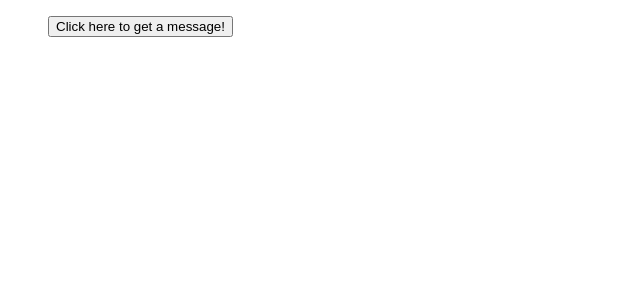
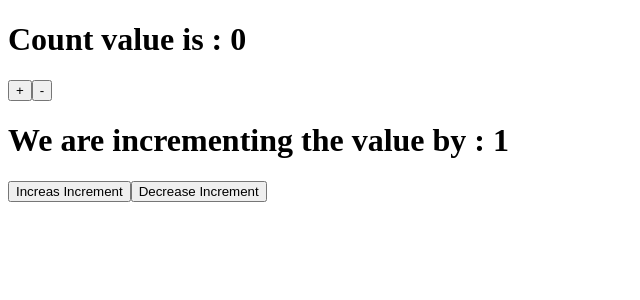
Before and after one commit to kashif0426/react_tutorial, a React (Vite) app: page / in a window 1280 px wide. Shown: the top 300 px of the page, without its empty margins (0-640 px from the left). Built offline with nearby package versions, Linux system fonts and the light colour scheme.

Commit message:
React Tutorial

```diff
--- a/src/App.jsx
+++ b/src/App.jsx
@@ -1,6 +1,7 @@
 import Hello from "./Hello"
 import Fruits from "./Fruits"
 import ConditionalComponent from "./ConditionalComponent"
+import Counter from "./Counter"
 
 function App() {
   const person = {
@@ -10,10 +11,11 @@ function App() {
     seatNumbers:[1,4,7]
   }
   return (
-    <div className="App">
-      {/* <Hello person={person}/> */}
-      <Fruits/>
-    </div>
+    // <div className="App">
+    //   {/* <Hello person={person}/> */}
+    //   <Fruits/>
+    // </div>
+    <Counter/>
   )
 }
 
--- /dev/null
+++ b/src/Counter.jsx
@@ -0,0 +1,32 @@
+import { useState } from "react";
+
+export default function Counter() {
+  const [count, setCount] = useState(0);
+  const [incrementBy, setIncrementBy]= useState(1);
+  function handleClickPlus(){
+    setCount(count + incrementBy);
+  }
+
+  function handleClickMinus(){
+    setCount(count - 1);
+  }
+
+  function increaseIncrement(){
+    setIncrementBy(incrementBy + 1);
+  }
+
+  function decreaseIncrement(){
+    setIncrementBy(incrementBy - 1);
+  }
+
+  return (
+    <div>
+      <h1>Count value is : {count}</h1>
+      <button onClick={handleClickPlus}>+</button>
+      <button onClick={handleClickMinus}>-</button>
+      <h1>We are incrementing the value by : {incrementBy}</h1>
+      <button onClick={increaseIncrement}>Increas Increment</button>
+      <button onClick={decreaseIncrement}>Decrease Increment</button>
+    </div>
+  );
+}
--- /dev/null
+++ b/src/Form.jsx
@@ -0,0 +1,3 @@
+export default function Form (){
+    return <div></div>
+}
```
